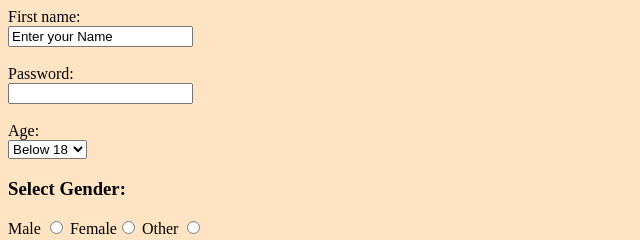
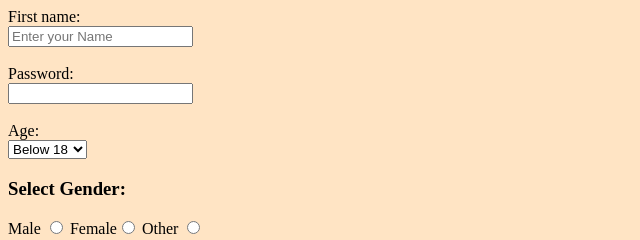
Before and after one commit to Sathana-21/sathana, a plain HTML site: page index.html in a window 1280 px wide. Shown: the top 240 px of the page, 0-640 px from the left. Drawn offline with Linux system fonts and the light colour scheme.

Commit message:
Update index.html

```diff
--- a/index.html
+++ b/index.html
@@ -6,7 +6,7 @@
 <body bgcolor="bisque" style="color: black;">
 <form>
 <label>First name:</label><br>
-<input type="name" value="Enter your Name"><br>
+<input type="name" placeholder="Enter your Name"><br>
 <br>
 <label>Password: </label><br>
 <input type="password"><br>
```
